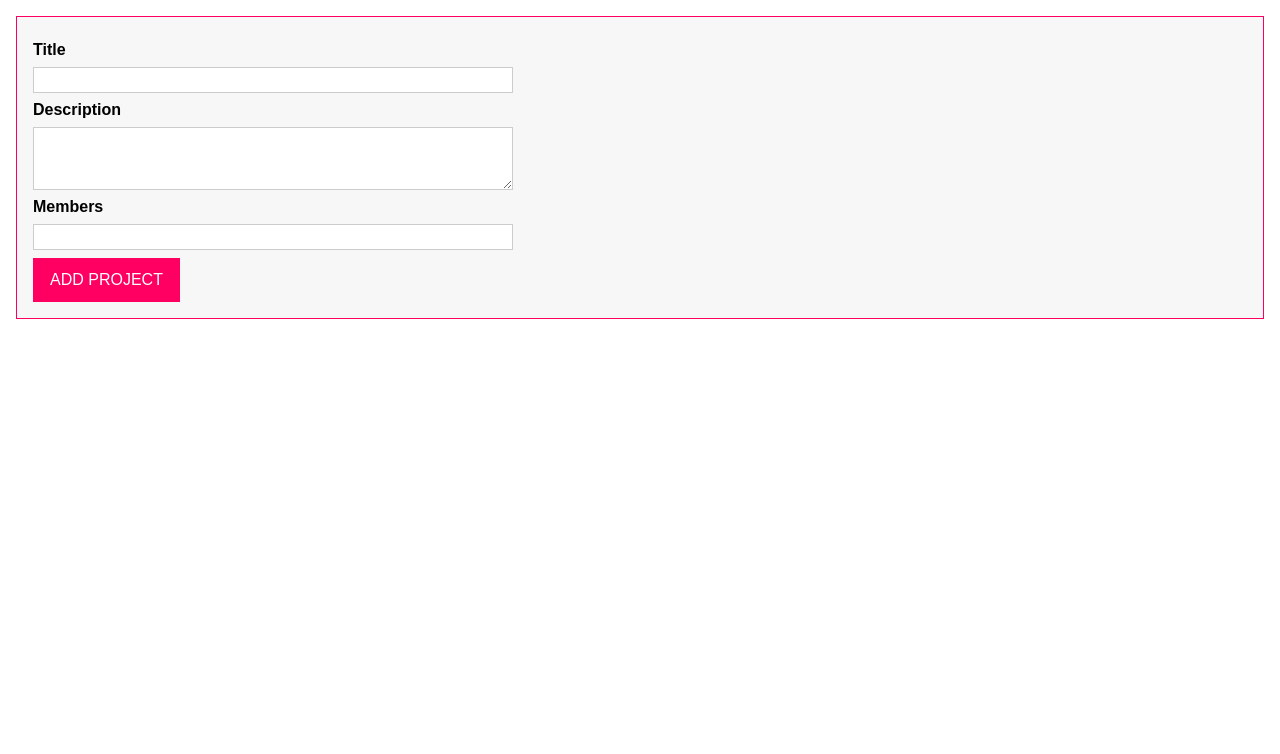
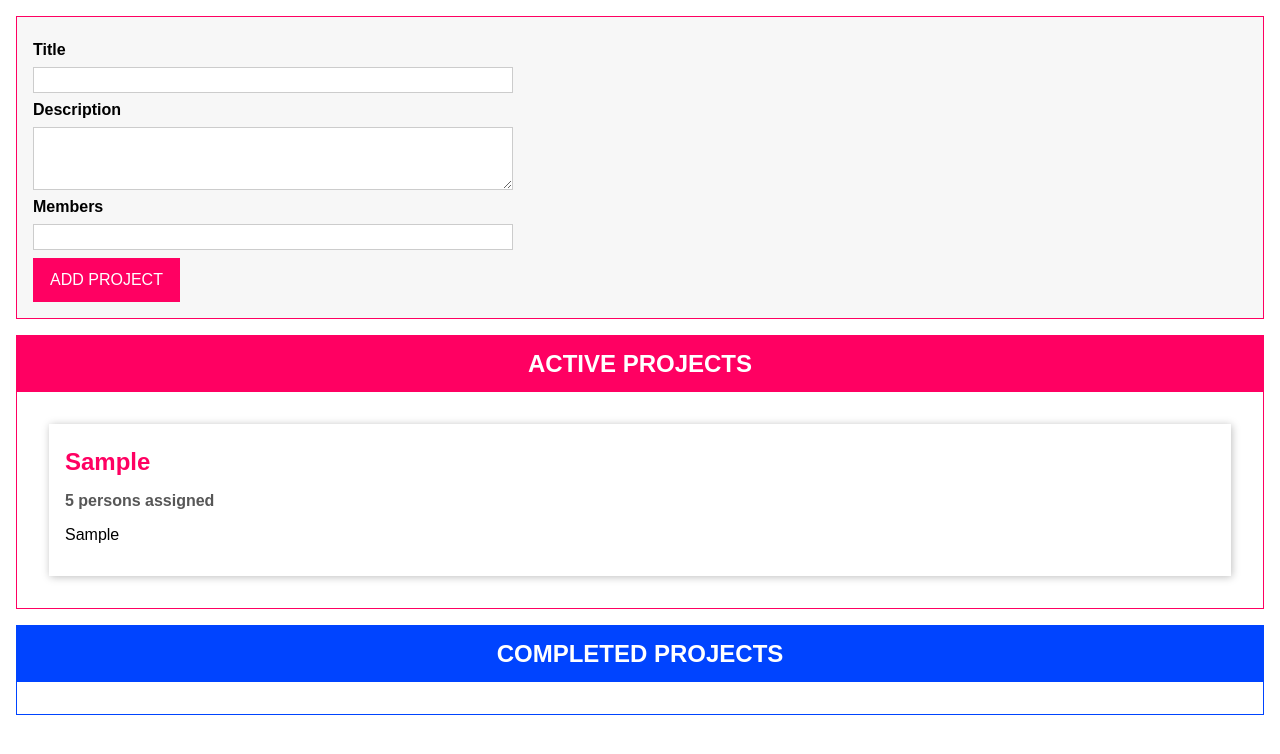
Before and after one commit to ashok-kavungal/project-drag-and-drop-typescript, a website with bundled scripts: page index.html in a window 1280 px wide. Both pictures are taken after typing "Sample", "Sample", "5" into the empty fields and a click on the button "ADD PROJECT". Built offline with nearby package versions, Linux system fonts and the light colour scheme.

Commit message:
refactored a lot for oops approch

```diff
--- a/index.html
+++ b/index.html
@@ -27,7 +27,11 @@
       </form>
     </template>
     <template id="single-project">
-      <li></li>
+      <li>
+        <h2></h2>
+        <h3></h3>
+        <p></p>
+      </li>
     </template>
     <template id="project-list">
       <section class="projects">
--- a/src/app.ts
+++ b/src/app.ts
@@ -12,6 +12,52 @@ class Project{
         public status : ProjectStatus
     ){};
 }
+
+
+///state and change listener
+type Listener<T> = (items: T[]) => void;
+
+class State<T> {
+  protected listeners: Listener<T>[] = [];
+
+  addListener(listenerFn: Listener<T>) {
+    this.listeners.push(listenerFn);
+  }
+}
+
+class ProjectState extends State<Project> {
+  private projects: Project[] = [];
+  private static instance: ProjectState;
+
+  private constructor() {
+    super();
+  }
+
+  static getInstance() {
+    if (this.instance) {
+      return this.instance;
+    }
+    this.instance = new ProjectState();
+    return this.instance;
+  }
+
+  addProject(title: string, description: string, numOfMembers: number) {
+    const newProject = new Project(
+      Math.random().toString(),
+      title,
+      description,
+      numOfMembers,
+      ProjectStatus.Active
+    );
+    this.projects.push(newProject);
+    for (const listenerFn of this.listeners) {
+      listenerFn(this.projects.slice());
+    }
+  }
+}
+
+const projectState = ProjectState.getInstance();
+
 
 
 interface validateParams{
@@ -68,7 +114,7 @@ function autobind(
 
 //component abstract base class
 
-class Component <T extends HTMLElement, U extends HTMLElement>{
+abstract class Component <T extends HTMLElement, U extends HTMLElement>{
 
     templeteEl : HTMLTemplateElement;
     renderEL : T;
@@ -93,6 +139,9 @@ class Component <T extends HTMLElement, U extends HTMLElement>{
     private attatch(attatchAfterBegin : boolean){
         this.renderEL.insertAdjacentElement( attatchAfterBegin ? 'afterbegin':'beforeend',this.element)
     }
+
+  abstract configSubmitEvent(): void;
+  abstract renderContent(): void;
 }
 
 class ProjectInfo extends Component<HTMLUListElement,HTMLLIElement>{
@@ -110,9 +159,11 @@ class ProjectInfo extends Component<HTMLUListElement,HTMLLIElement>{
         super('single-project',renderELid,false,project.id);
         this.project = project;
 
+        this.configSubmitEvent;
         this.renderContent();
+    }
 
-    }
+    configSubmitEvent(){};
 
     renderContent() {
       this.element.querySelector('h2')!.textContent = this.project.title;
@@ -122,35 +173,50 @@ class ProjectInfo extends Component<HTMLUListElement,HTMLLIElement>{
 }
 
 //project list class
-/*class ProjectList{
+class ProjectList extends Component<HTMLDivElement,HTMLElement>{
+    private projects : Project[];
 
     constructor(private listType : 'active'| 'completed'){
-        this.templeteEl = document.getElementById("project-list")! as HTMLTemplateElement;
-        this.renderEL = document.getElementById("app")! as HTMLDivElement;
+        super('project-list','app',false,`${listType}-projects`);
+        this.projects = [];
 
-        const importedTemplateNode = document.importNode(this.templeteEl.content,true);
-        this.element = importedTemplateNode.firstElementChild! as HTMLElement;
-        this.element.id = `${listType}-projects`;
-
+        this.configSubmitEvent();
         this.renderContent();
 
     }
 
-    private attatch(){
-        this.renderEL.insertAdjacentElement('beforeend',this.element)
-    }
+    configSubmitEvent() {
+        projectState.addListener((projects: Project[]) => {
+        const relevantProjects = projects.filter(prj => {
+            if (this.listType === 'active') {
+                return prj.status === ProjectStatus.Active;
+            }
+            return prj.status === ProjectStatus.Completed;
+        });
+        this.projects = relevantProjects;
+        this.renderProjects();
+    });
+  }
 
-    private renderContent(){
-        const listId = `${this.listType}-projects-list`;
-        this.element.querySelector('ul')!.id = listId;
-        this.element.querySelector('h2')!.textContent = this.listType.toUpperCase() + ' PROJECTS';
+
+  renderContent(){
+    const listId = `${this.listType}-projects-list`;
+    this.element.querySelector('ul')!.id = listId;
+    this.element.querySelector('h2')!.textContent = this.listType.toUpperCase() + ' PROJECTS';
+}
+
+  private renderProjects() {
+      const listEl = document.getElementById(`${this.listType}-projects-list`)! as HTMLUListElement;
+      listEl.innerHTML = '';
+      for (const prjItem of this.projects) {
+          new ProjectInfo(this.element.querySelector('ul')!.id, prjItem);
+        }
     }
 }
-*/
+
 
 //form class
 class InputData extends Component <HTMLDivElement,HTMLFormElement>{
-
 
     projectTitleEl : HTMLInputElement;
     descriptionEl : HTMLInputElement;
@@ -170,7 +236,7 @@ class InputData extends Component <HTMLDivElement,HTMLFormElement>{
         const InputData = this.getValidatedData();
         if(Array.isArray(InputData)){
             const [title,desc,membors] = InputData;
-            console.log(title,desc,membors);
+            projectState.addProject(title, desc,membors);
             this.clearInputs();
         }
 
@@ -215,11 +281,13 @@ class InputData extends Component <HTMLDivElement,HTMLFormElement>{
         this.membersEl.value = '';
       }
 
-    private configSubmitEvent(){
+    configSubmitEvent(){
         this.element.addEventListener('submit',this.submitHandler);
     }
+
+    renderContent(){};
 }
 
 let testproject = new InputData();
-//let active_projects = new ProjectList('active');
-//let completed_projects = new ProjectList('completed');
+let active_projects = new ProjectList('active');
+let completed_projects = new ProjectList('completed');
```
